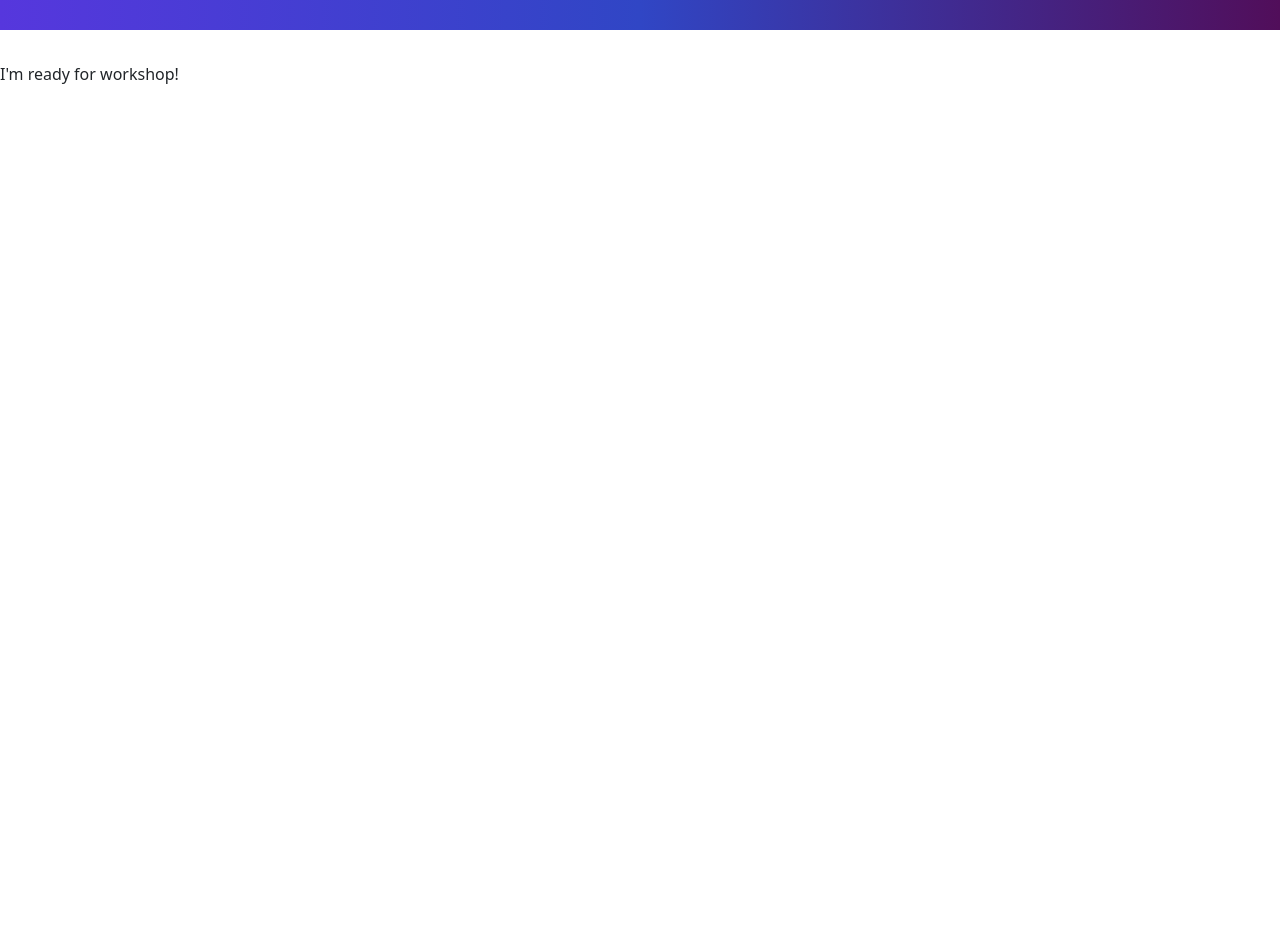
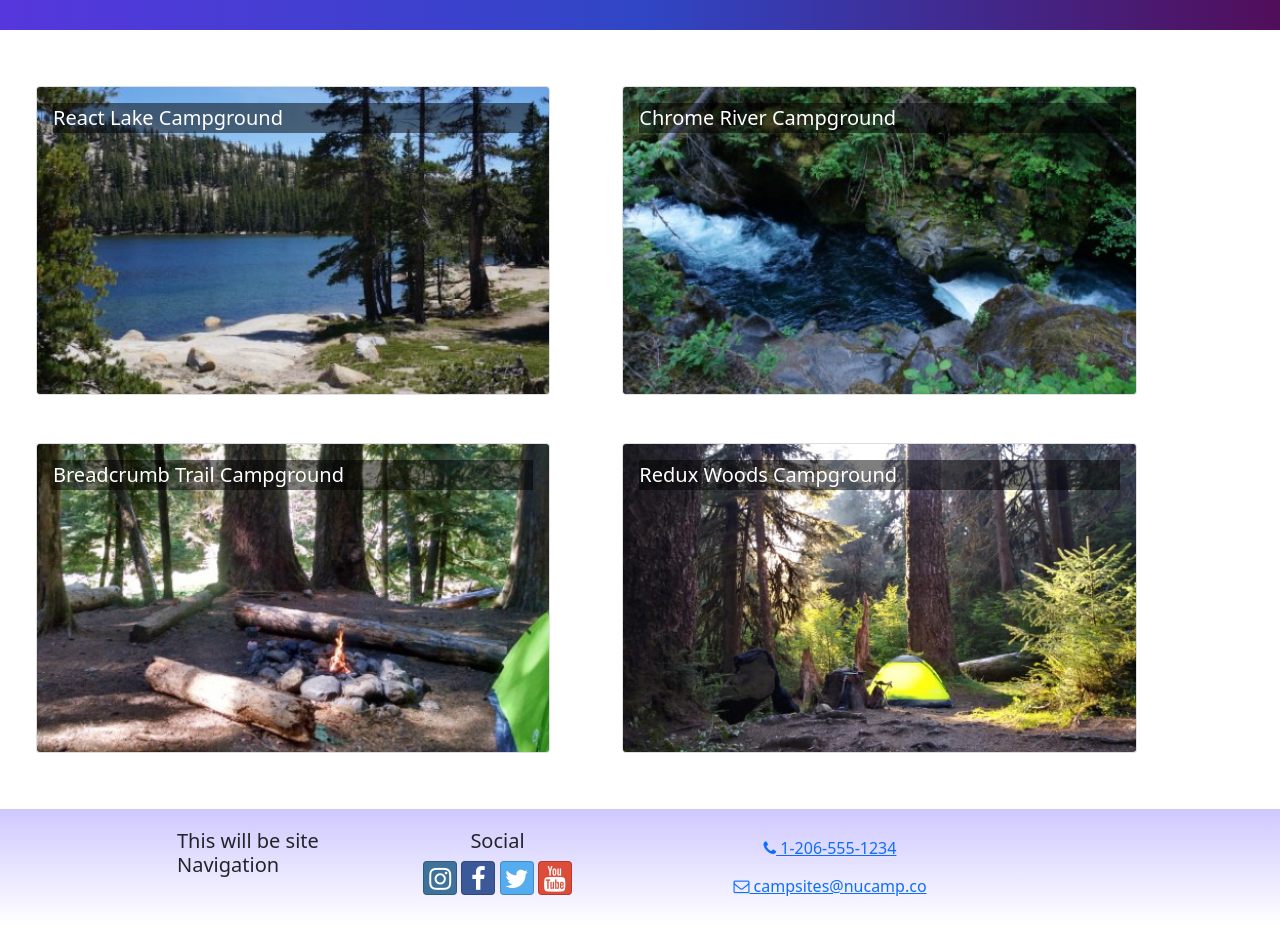
Before and after one commit to Nephi-Banegas/react-NuCampsite, a React (Create React App) app: page / in a window 1280 px wide. Shown: the part 98-1023 px from the top of the page. Before the commit the page ends 800 px from the top, so only its background shows below. Built offline with nearby package versions, Linux system fonts and the light colour scheme.

Commit message:
Added campsite list, header and footer components

```diff
--- a/src/App.js
+++ b/src/App.js
@@ -1,20 +1,17 @@
-import React from 'react';
-import {Container, Navbar, NavbarBrand} from 'reactstrap';
-import NucampLogo from './app/assets/img/logo.png';
+import React from "react";
 
-import './App.css';
+import CampsitesList from "./features/campsites/CampsitesList";
+import Header from "./components/Header";
+import Footer from "./components/Footer";
+
+import "./App.css";
 
 function App() {
   return (
     <div className="App">
-      <Navbar dark color='primary' sticky='top' expand='md'>
-        <Container>
-          <NavbarBrand href='/'>
-            <img src={NucampLogo} alt='nucamp logo'/>
-          </NavbarBrand>
-        </Container>
-      </Navbar>
-      I'm ready for workshop!
+      <Header />
+      <CampsitesList />
+      <Footer />
     </div>
   );
 }
--- /dev/null
+++ b/src/components/Footer.js
@@ -0,0 +1,57 @@
+import { Container, Row, Col } from "reactstrap";
+
+const Footer = () => {
+  return (
+    <footer className="site-footer">
+      <Container>
+        <Row>
+          <Col xs={{ size: 4, offset: 1 }} sm="2">
+            <h5>This will be site Navigation</h5>
+          </Col>
+          <Col className="text-center" xs="6" sm="3">
+            <h5>Social</h5>
+            <a
+              className="btn btn-social-icon btn-instagram"
+              href="http://instagram.com/"
+            >
+              <i className="fa fa-instagram" />
+            </a>{" "}
+            <a
+              className="btn btn-social-icon btn-facebook"
+              href="http://www.facebook.com/"
+            >
+              <i className="fa fa-facebook" />
+            </a>{" "}
+            <a
+              className="btn btn-social-icon btn-twitter"
+              href="http://twitter.com/"
+            >
+              <i className="fa fa-twitter" />
+            </a>{" "}
+            <a
+              className="btn btn-social-icon btn-google"
+              href="http://youtube.com/"
+            >
+              <i className="fa fa-youtube" />
+            </a>
+          </Col>
+          <Col className="text-center" sm="4">
+            <a role="button" className="btn btn-link" href="tel:+12065551234">
+              <i className="fa fa-phone" /> 1-206-555-1234
+            </a>
+            <br />
+            <a
+              role="button"
+              className="btn btn-link"
+              href="mailto:notreal@notreal.co"
+            >
+              <i className="fa fa-envelope-o" /> campsites@nucamp.co
+            </a>
+          </Col>
+        </Row>
+      </Container>
+    </footer>
+  );
+};
+
+export default Footer;
--- /dev/null
+++ b/src/components/Header.js
@@ -0,0 +1,17 @@
+import {Navbar, NavbarBrand} from 'reactstrap';
+import NucampLogo from '../app/assets/img/logo.png';
+
+const Header = () => {
+    return (
+        <Navbar dark color='primary' sticky='top' expand='md'>
+
+          <NavbarBrand href='/'>
+            <img src={NucampLogo} alt='nucamp logo'/>
+          </NavbarBrand>
+
+        </Navbar>
+
+    );
+}
+
+export default Header;
--- /dev/null
+++ b/src/features/campsites/CampsiteCard.js
@@ -0,0 +1,21 @@
+import { Card, CardImg, CardImgOverlay, CardTitle } from 'reactstrap';
+
+
+const CampsiteCard = (props) => {
+    return (
+        <Card>
+            <CardImg
+                width='100%'
+                src={props.campsite.image}
+                alt={props.campsite.name}
+            />
+
+            <CardImgOverlay>
+                <CardTitle>{props.campsite.name}</CardTitle>
+            </CardImgOverlay>
+
+        </Card>
+    );
+}
+
+export default CampsiteCard;
--- /dev/null
+++ b/src/features/campsites/CampsitesList.js
@@ -0,0 +1,17 @@
+import { CAMPSITES } from "../../app/shared/CAMPSITES";
+import CampsiteCard from "./CampsiteCard";
+import {Col, Row} from 'reactstrap';
+
+const CampsitesList = () => {
+    return (
+        <Row className="ms-auto">
+            {CAMPSITES.map((cs) => (
+                <Col md="5" className="m-4" key={CampsiteCard.id}>
+                    <CampsiteCard campsite={cs} />
+                </Col>
+            ))}
+        </Row>
+    );
+};
+
+export default CampsitesList;
```
